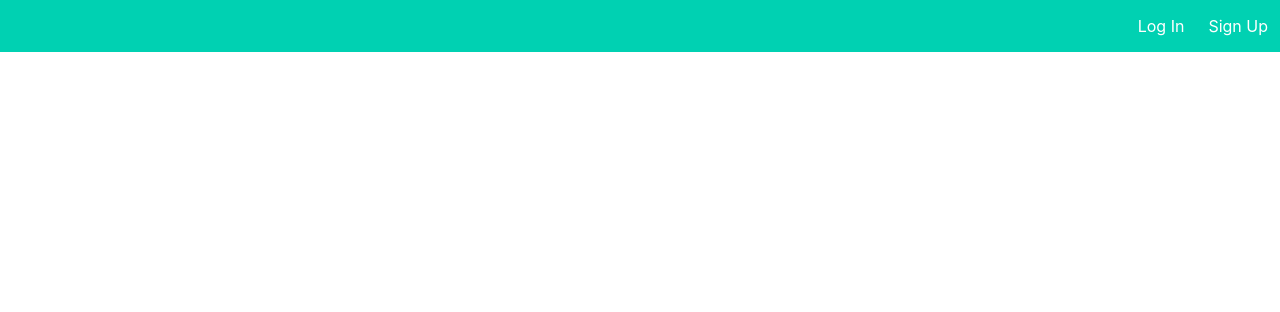
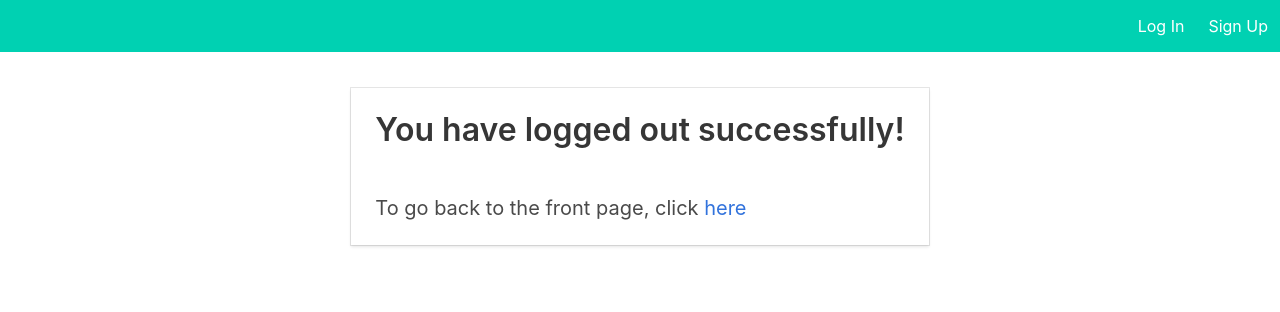
Before and after one commit to Arion12112/Foresite, a Django app: page /accounts/logout/ in a window 1280 px wide. Shown: the top 312 px of the page. Run offline with Django 3.2, Linux system fonts and the light colour scheme.

Commit message:
Added implementation of logout page

```diff
--- a/templates/registration/logged_out.html
+++ b/templates/registration/logged_out.html
@@ -3,4 +3,25 @@
 {% block title %}Logged out | {% endblock %}
 
 {% block content %}
+
+<!-- Logout Form -->
+<section class="section">
+  <div class="container">
+    <div class="columns is-centered">
+      <div class="card">
+        <div class="card-content">
+          <h1 class="title">
+            You have logged out successfully!
+          </h1>
+          <br>
+          <h1 class="subtitle">
+            To go back to the front page, click <a href="{% url 'index' %}">here</a>
+          </h1>
+        </div>
+      </div>
+    </div>
+  </div>
+</section>
+<!-- Logout Form end -->
+
 {% endblock %}
--- a/templates/registration/login.html
+++ b/templates/registration/login.html
@@ -35,5 +35,4 @@
 </section>
 <!-- Login Form end -->
 
-
 {% endblock %}
```
